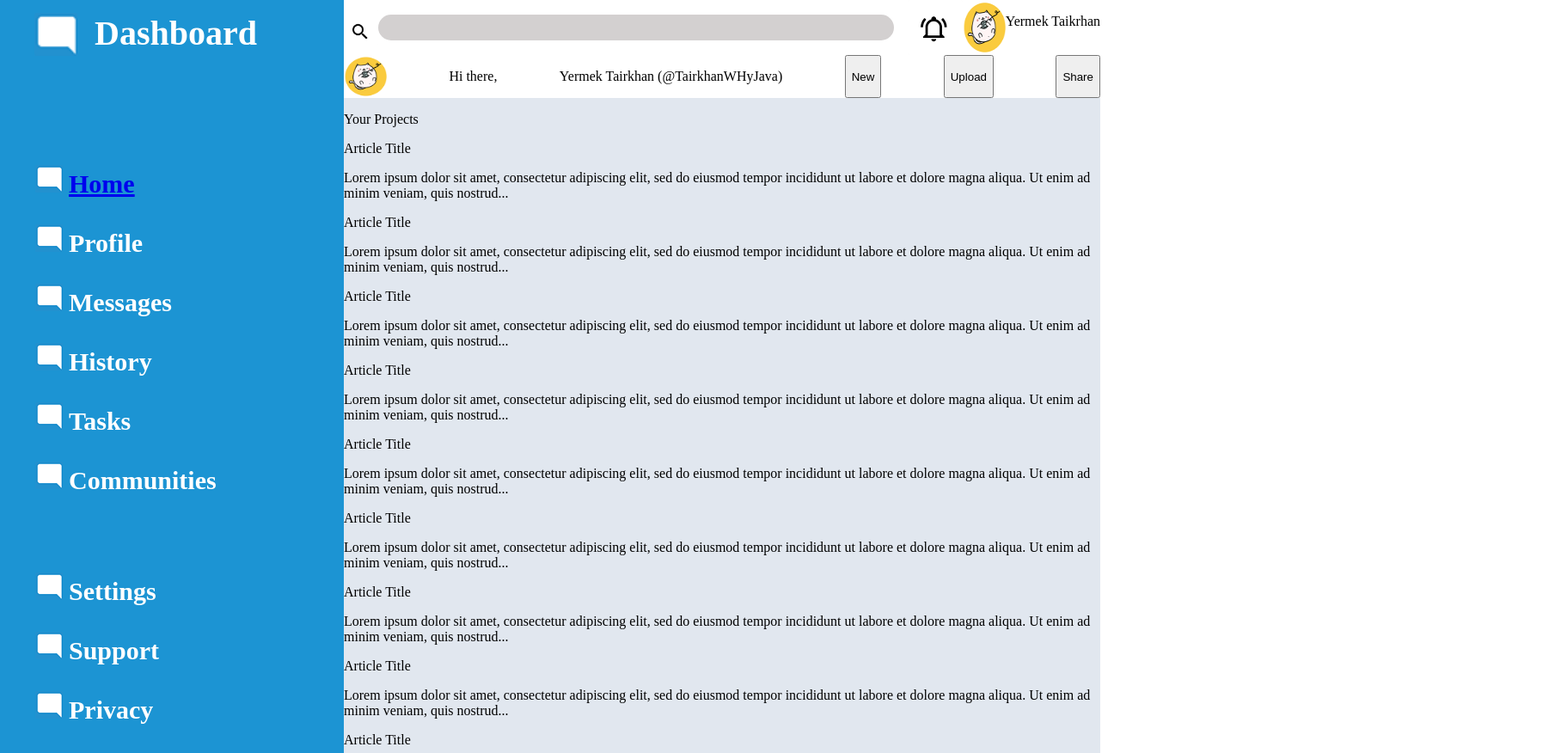
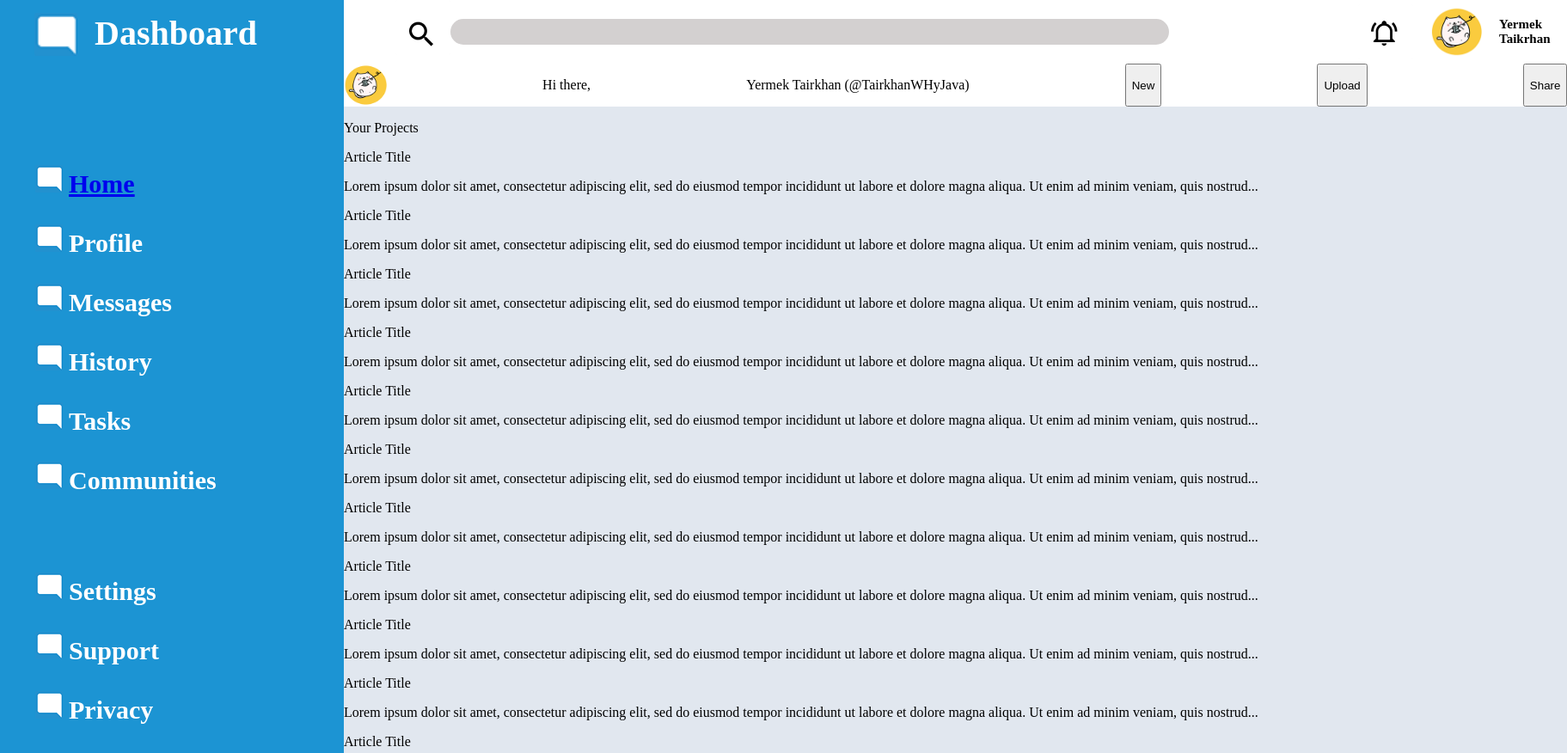
Before and after one commit to ETairkhan/dashboard-project, a plain HTML site: page index.html in a window 1280 px wide. Shown: the top 876 px of the page at 86% size, 1823 px wide, since content can reach past the window. Drawn offline with Linux system fonts and the light colour scheme.

Commit message:
searchbar notification

```diff
--- a/index.html
+++ b/index.html
@@ -53,7 +53,7 @@
                 </div>
                 <div class="searchbar-notification">
                   <img src="img/notification.png" alt="">
-                  <img style="width:50px" src="img/cat.png" alt="">
+                  <img style="width:80px;" src="img/cat.png" alt="">
                   <p>Yermek Taikrhan</p>
                 </div>
             </div>
--- a/styles.css
+++ b/styles.css
@@ -72,15 +72,19 @@ ul{
     display:flex;
     justify-content: center;
     align-items: center;
+    padding-left:60px;
+    padding-right:200px;
 }
 
 .searchbar-input img{
-    width:40px;
+    max-width: 100%; /* ensures image doesn't overflow */
+    max-height: 100%;
+    padding-bottom:10px;
 }
 
 
 .searchbar-input input{
-    width:600px;
+    width:900px;
     background-color:rgb(211, 208, 208);
     height:30px;
     border-radius:20px;
@@ -91,7 +95,21 @@ ul{
 .searchbar-notification{
     display: flex;
     justify-content: space-between;
+    justify-items: center;
+    align-items: center;
+    font-weight: bold;
+    font-size:15px;
 }
+
+.searchbar-notification img{
+    padding-left:20px;
+}
+
+.searchbar-notification p{
+    padding: 0 20px 0 20px;
+}
+
+
 
 .profile{
     display: flex;
```
